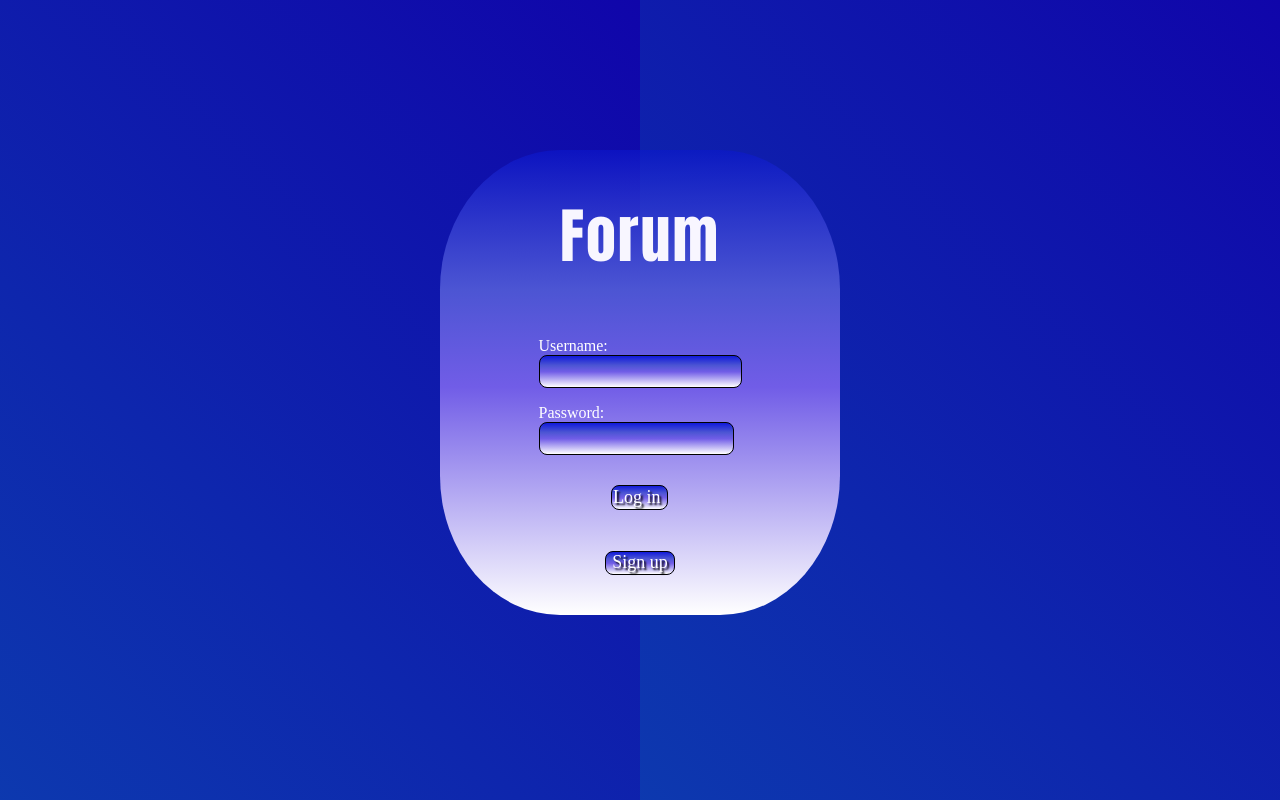
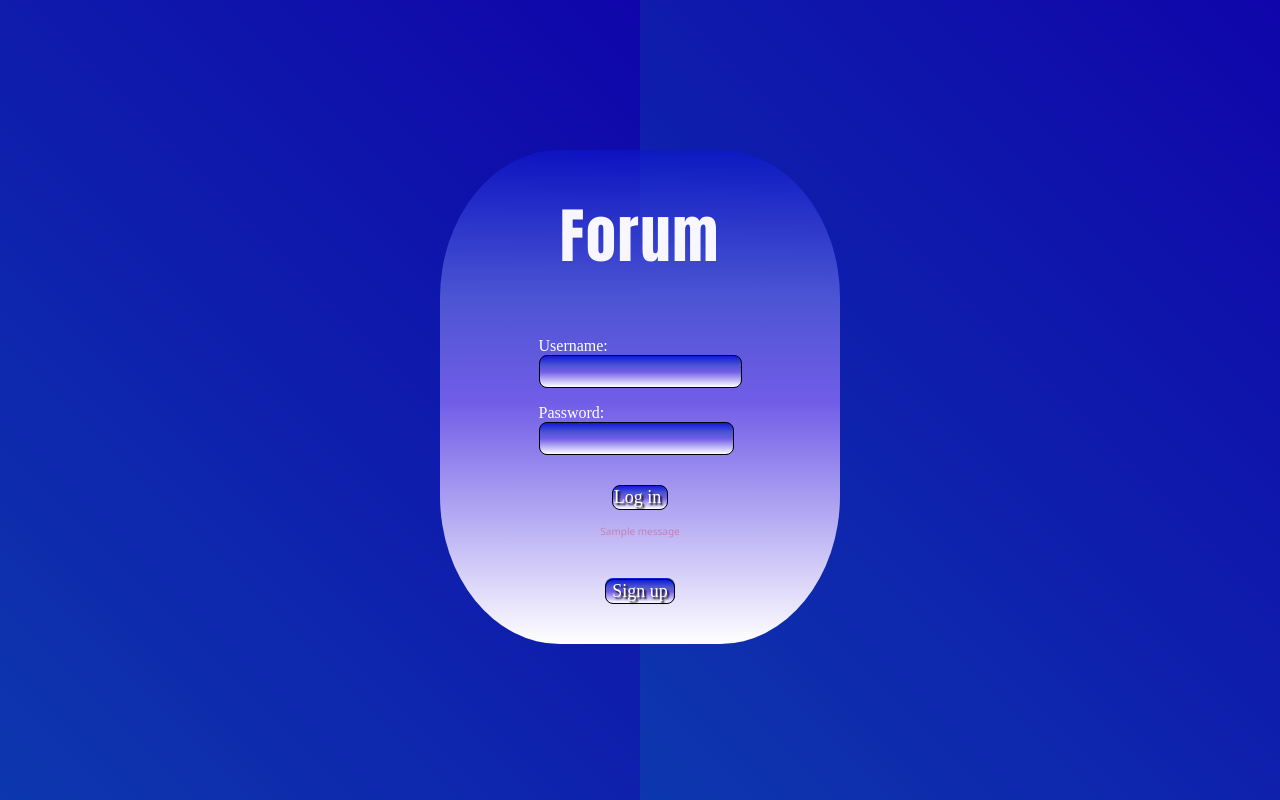
Before and after one commit to opturtio/Forum, a Flask app: page / in a window 1280 px wide. Run offline with Flask 2, Linux system fonts and the light colour scheme; one stand-in notice (Sample message) is shown.

Commit message:
finalized log in and sign up, added alert messages, made users.py and check_inputs more readable and clear

```diff
--- a/routes.py
+++ b/routes.py
@@ -30,7 +30,7 @@ def signup():
         password = request.form["password"]
         password2 = request.form["password2"]
 
-        if users.check_signup_form(username, password, password2):
+        if not check_inputs.check_signup_form(username, password, password2): #FIXME HERE
             users.signup(username, password)
             return redirect("/")
     return redirect("/signup")
--- a/static/style.css
+++ b/static/style.css
@@ -33,7 +33,6 @@ body {
 
 }
 
-
 .login {
     color:rgb(248, 246, 255);
     position: relative;
@@ -52,7 +51,6 @@ body {
     align-items: center;
     justify-content: center;
     margin: 40px auto;
-
 }
 
 .user {
@@ -65,8 +63,44 @@ body {
 .login-button {
     margin: auto;
     margin-top: 30px;
-    margin-right: 29px;
+    display: flex;
+    align-items: center;
+    justify-content: center;
     width: 50%;
+}
+
+.main_button {
+    color: #fff;
+    text-shadow: 2px 2px 2px rgb(0, 0, 0);
+    border-radius: 15px;
+    font-family: "Montserrat";
+    font-weight: 500;
+    font-size: large;
+    padding-top: 1%;
+    padding-bottom: 1%;
+    background-color: #1b1fe9;
+    border-radius: 8px;
+    border-width: 55%;
+    background-image: -webkit-linear-gradient(top, rgba(10, 23, 207, 0.6) 0%, rgb(76, 85, 211) 30%, rgb(113, 93, 231) 51%, rgb(255, 255, 255) 100%);
+    margin: auto;
+}
+
+.flash_messages {
+    color:crimson;
+    font-family: 'Segoe UI', Tahoma, Geneva, Verdana, sans-serif;
+    font-size: x-small;
+    animation: blinker 2s linear infinite;
+    margin: auto;
+
+    display: flex;
+    align-items: center;
+    justify-content: center;
+}
+
+@keyframes blinker {
+    45% {
+      opacity: 0;
+    }
 }
 
 p {
@@ -79,18 +113,24 @@ input {
 	font-family: Impact, Haettenschweiler, 'Arial Narrow Bold', sans-serif;
 	font-weight: 500;
     font-size: large;
-
     border: 1px solid #000000;
     border-radius: 8px;
     border-width: 100%;
-
 	padding-top: 1%;
     padding-left: 1%;
 	padding-bottom: 1%;
 	background-color: #1b1fe9;
-
     background-image: -webkit-linear-gradient(top, rgba(10, 23, 207, 0.6) 0%, rgb(76, 85, 211) 30%, rgb(113, 93, 231) 51%, rgb(255, 255, 255) 100%);
 
+}
+input:focus {
+    outline: none;
+    border-color: #0905f1;
+    box-shadow: 0 0 10px #1900ff;
+}
+
+input::selection {
+    color: rgb(3, 18, 230);
 }
 
 input[type=text] {
--- a/templates/index.html
+++ b/templates/index.html
@@ -22,6 +22,16 @@
                     </div>
                 </form>
             </div>
+            {% with messages = get_flashed_messages() %}
+                {% if messages %}
+                    <div class="flash_messages">
+                        {% for message in messages %}
+                            <br>
+                            {{ message }}
+                        {% endfor %}
+                    </div>
+                {% endif %}
+            {% endwith %}
             <div class="signup">
                 <div class="main_button">
                     <a href="signup" class="main_button"><button>Sign up</button></a>
```
Also changed, not shown: check_inputs.py (+46 -1 lines), templates/signup.html (+10 -0 lines), users.py (+5 -30 lines). Lines whose indentation alone changed are shown as unchanged.
